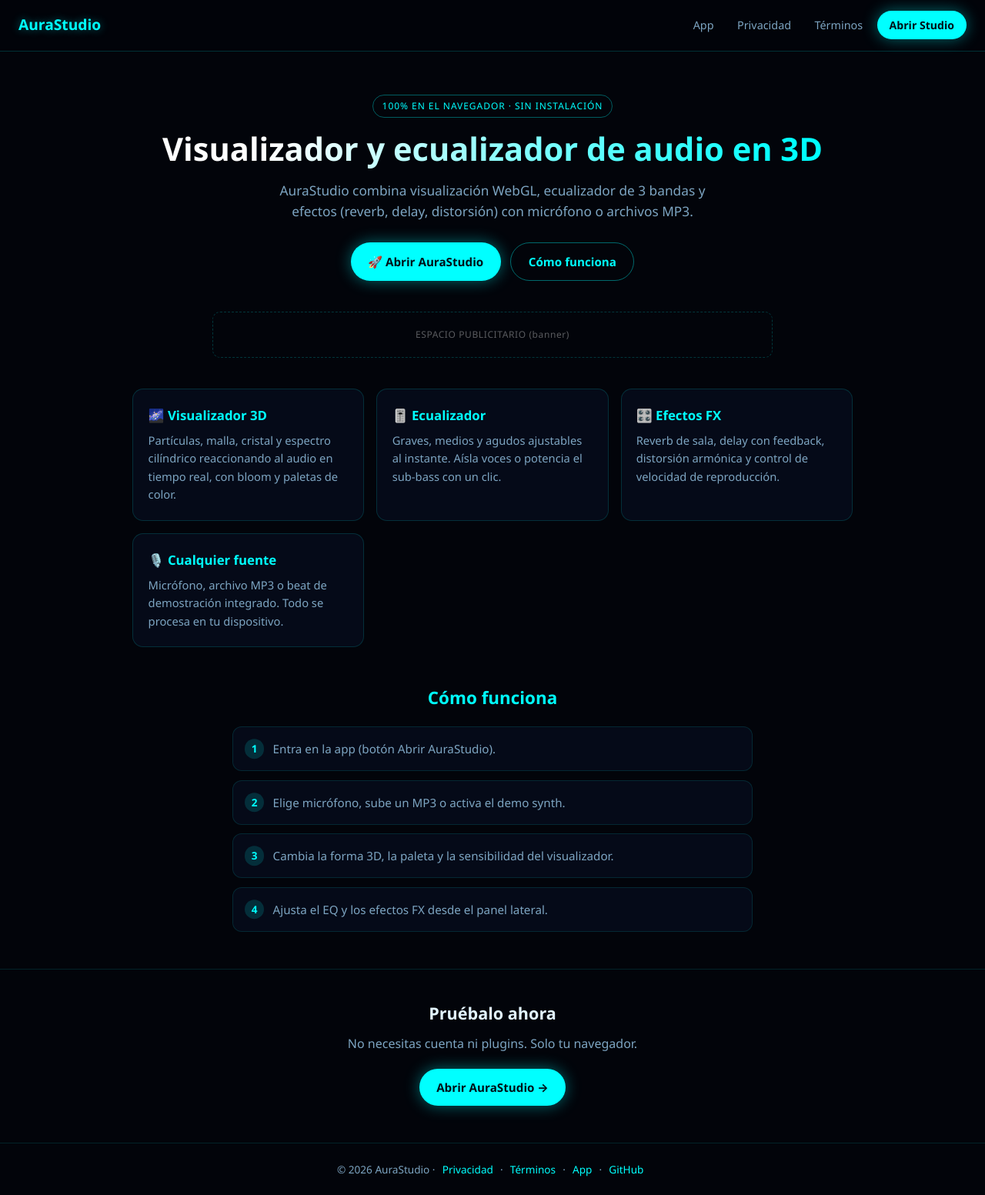
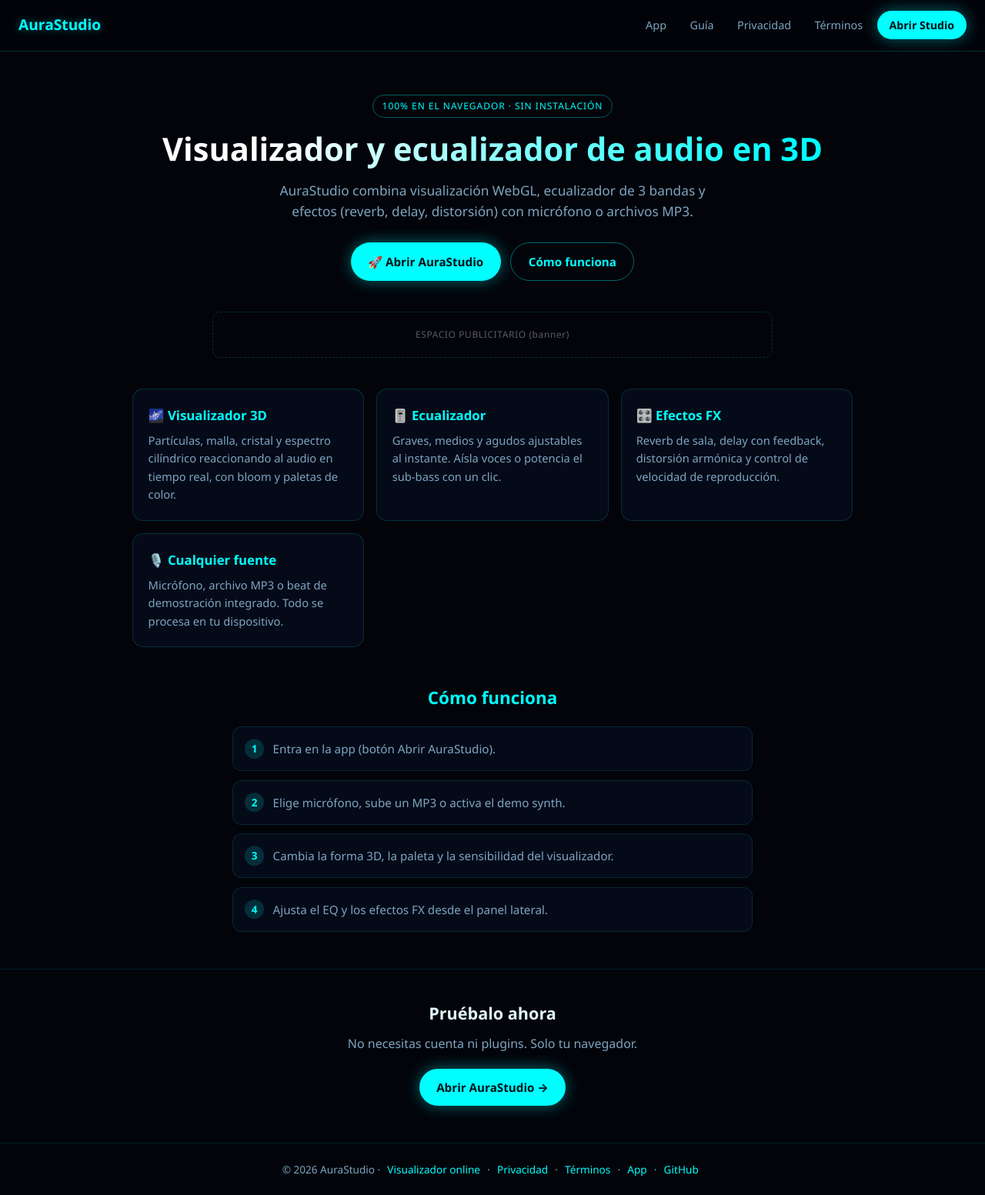
Before and after one commit to octacorrr/aurastudio, a website: page index.html in a window 1280 px wide. Shown: the whole page at 77% size. Drawn offline with Linux system fonts and the light colour scheme.

Commit message:
Link SEO landing from home footer and nav

```diff
--- a/index.html
+++ b/index.html
@@ -177,10 +177,7 @@
       padding: 2.5rem 1.4rem 3rem;
       border-top: 1px solid rgba(0,255,255,0.12);
     }
-    .cta-band h2 {
-      font-size: 1.35rem;
-      margin-bottom: 0.6rem;
-    }
+    .cta-band h2 { font-size: 1.35rem; margin-bottom: 0.6rem; }
     .cta-band p { color: var(--muted); margin-bottom: 1.2rem; }
     footer {
       text-align: center;
@@ -210,6 +207,7 @@
     <a class="logo" href="/">AuraStudio</a>
     <nav>
       <a href="/app.html">App</a>
+      <a href="/visualizador-audio-online.html">Guía</a>
       <a href="/privacy.html">Privacidad</a>
       <a href="/terms.html">Términos</a>
       <a class="btn btn-primary" href="/app.html" style="padding:0.45rem 1rem;font-size:0.88rem;">Abrir Studio</a>
@@ -269,6 +267,7 @@
   <footer>
     <p>
       © 2026 AuraStudio
+      · <a href="/visualizador-audio-online.html">Visualizador online</a>
       · <a href="/privacy.html">Privacidad</a>
       · <a href="/terms.html">Términos</a>
       · <a href="/app.html">App</a>
```
